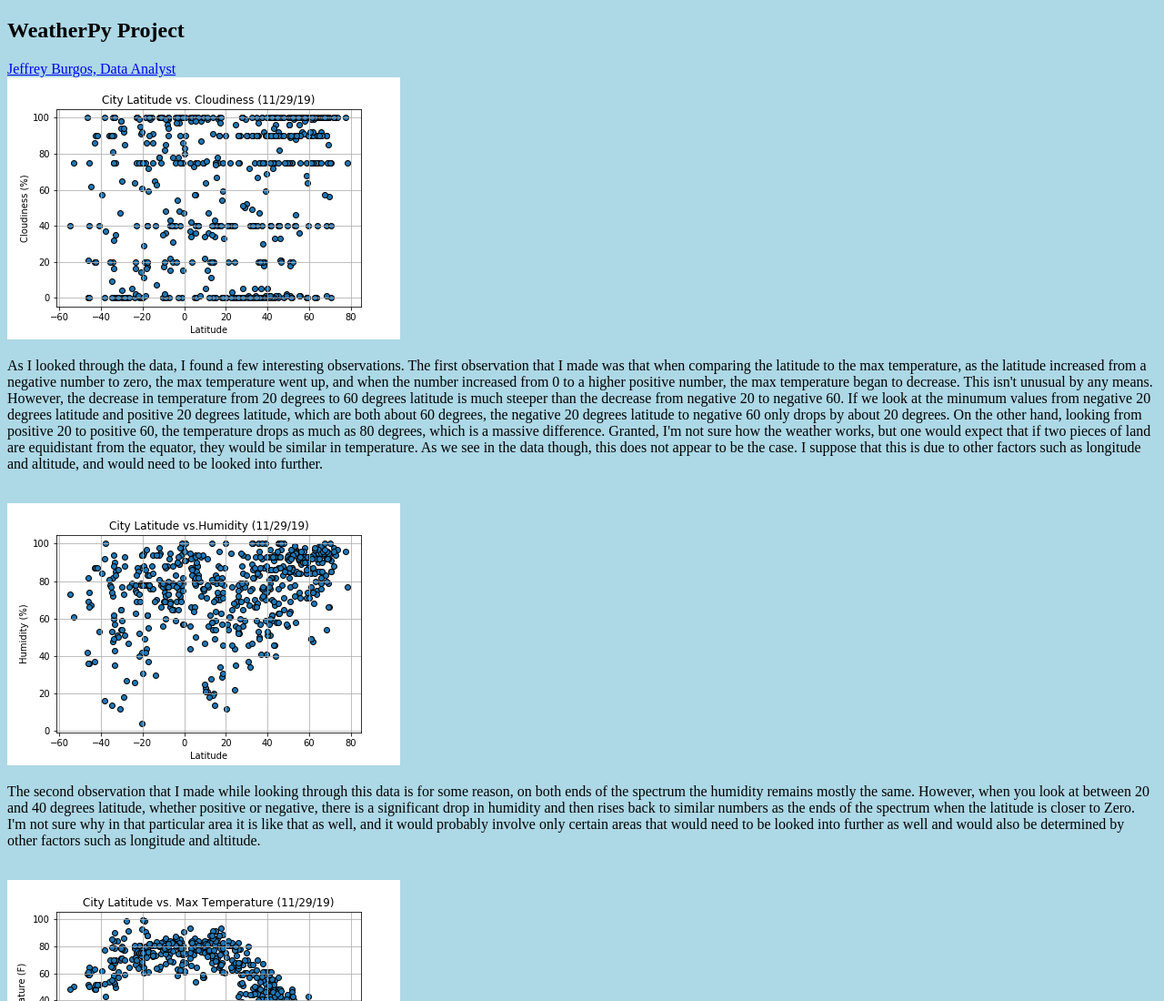
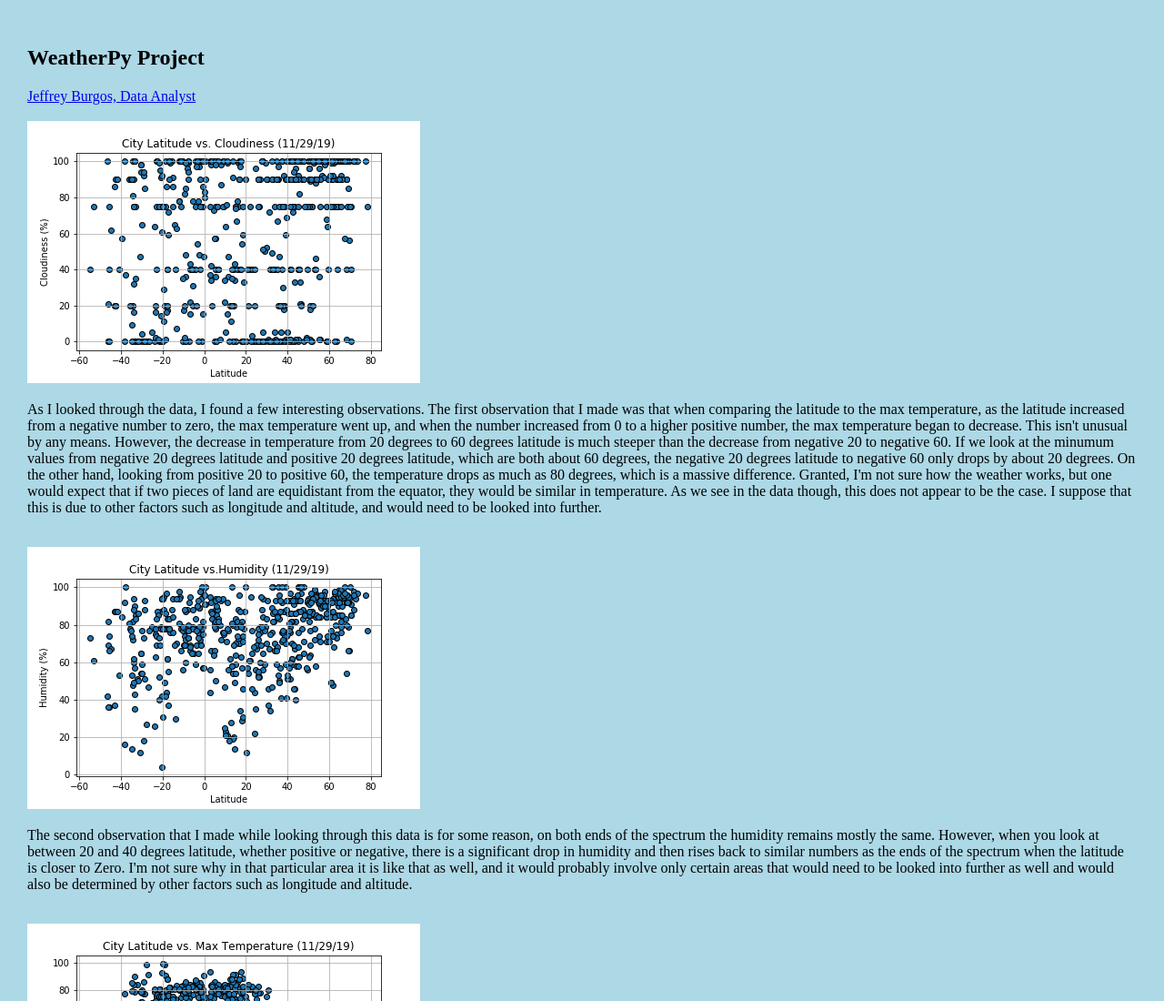
Before and after one commit to jeffreyb92/python-api-challenge, a plain HTML site: page index.html in a window 1280 px wide. Shown: the top 1100 px of the page at 91% size. Drawn offline with Linux system fonts and the light colour scheme.

Commit message:
added some padding

```diff
--- a/index.html
+++ b/index.html
@@ -1,17 +1,28 @@
 <!DOCTYPE html>
 <html lang="en">
+<style>
+    body {
+        margin: 20px;
+        padding: 10px;
+    }
+</style>
+
 <head>
     <meta charset="UTF-8">
     <meta name="viewport" content="width=device-width, initial-scale=1.0">
     <meta http-equiv="X-UA-Compatible" content="ie=edge">
     <title>WeatherPy</title>
 </head>
-<body bgcolor="lightblue">
-
 <nav>
+    <span>
         <h1>WeatherPy Project</h1>
         <a href="http://jeffreyburgos.com">Jeffrey Burgos, Data Analyst</a>
+    </span>
+
 </nav>
+
+<body bgcolor="lightblue">
+    <br>
     <img src="Images/latvscloudiness.png" alt="latitude vs cloudiness">
     <section>
         <article>
@@ -20,7 +31,8 @@
                 The first observation that I made was that when comparing the latitude to the max temperature,
                 as the latitude increased from a negative number to zero, the max temperature went up,
                 and when the number increased from 0 to a higher positive number, the max temperature began to decrease.
-            This isn't unusual by any means. However, the decrease in temperature from 20 degrees to 60 degrees latitude
+                This isn't unusual by any means. However, the decrease in temperature from 20 degrees to 60 degrees
+                latitude
                 is much steeper than the decrease from negative 20 to negative 60. If we look at the minumum values from
                 negative 20 degrees latitude and positive 20 degrees latitude, which are both about 60 degrees,
                 the negative 20 degrees latitude to negative 60 only drops by about 20 degrees. On the other hand,
@@ -39,7 +51,8 @@
                 there is a significant drop in humidity and then rises back to similar numbers as the ends
                 of the spectrum when the latitude is closer to Zero. I'm not sure why in that particular area
                 it is like that as well, and it would probably involve only certain areas that would need to be
-                looked into further as well and would also be determined by other factors such as longitude and altitude.
+                looked into further as well and would also be determined by other factors such as longitude and
+                altitude.
             </p>
             <br>
             <img src="Images/latvstemp.png" alt="latitude vs temperature">
@@ -56,4 +69,5 @@
 
 
 </body>
+
 </html>
```
Lines whose indentation alone changed are shown as unchanged.
